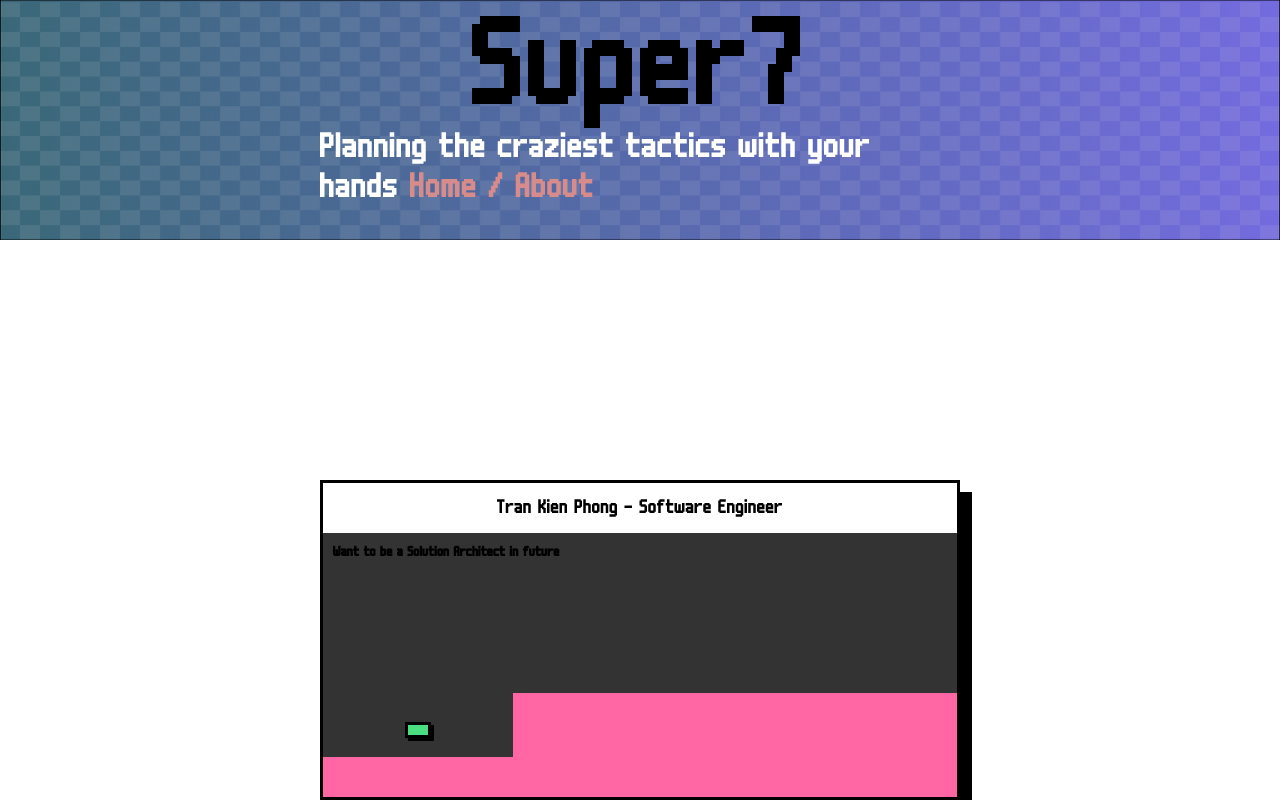
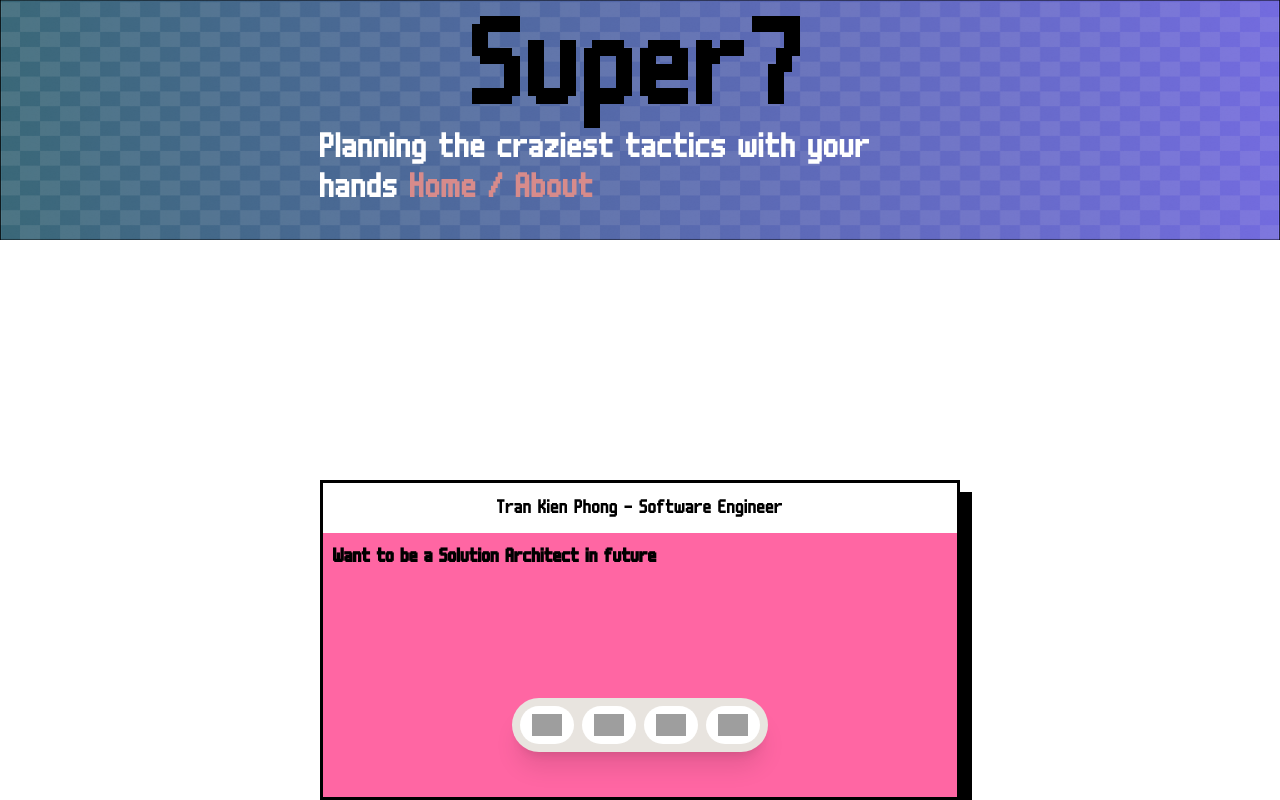
Before and after one commit to Julimorg/GameWeb, a Vue app: page /about in a window 1280 px wide. Shown: the top 800 px of the page. Built offline with nearby package versions, Linux system fonts and the light colour scheme; grey boxes are pictures that could not be loaded.

Commit message:
Done IconSocialBar comp

```diff
--- a/package.json
+++ b/package.json
@@ -17,6 +17,9 @@
     "format": "prettier --write src/"
   },
   "dependencies": {
+    "@fortawesome/fontawesome-svg-core": "^6.7.2",
+    "@fortawesome/free-solid-svg-icons": "^6.7.2",
+    "@fortawesome/vue-fontawesome": "^3.0.8",
     "@tailwindcss/vite": "^4.1.4",
     "pinia": "^3.0.1",
     "vue": "^3.5.13",
--- /dev/null
+++ b/src/components/IconSocialBar/IconSocialBar.vue
@@ -0,0 +1,59 @@
+<template>
+  <div
+    class="hover:scale-x-105 transition-all duration-300 *:transition-all *:duration-300 flex justify-start text-2xl items-center shadow-xl z-10 bg-[#e8e4df] gap-2 p-2 rounded-full"
+  >
+    <button
+      class="before:hidden hover:before:flex before:justify-center before:items-center before:h-4 before:text-[.6rem] before:px-1 before:content-['Facebook'] before:bg-black dark:before:bg-white dark:before:text-black before:text-white before:bg-opacity-50 before:absolute before:-top-7 before:rounded-lg hover:-translate-y-5 cursor-pointer hover:scale-125 bg-white rounded-full p-2 px-3"
+    >
+      <a :href="facebookUrl">
+        <img
+          src="https://upload.wikimedia.org/wikipedia/commons/thumb/b/b9/2023_Facebook_icon.svg/1024px-2023_Facebook_icon.svg.png"
+          alt="facebook icon"
+          class="w-[30px]"
+        />
+      </a>
+    </button>
+    <button
+      class="before:hidden hover:before:flex before:justify-center before:items-center before:h-4 before:text-[.6rem] before:px-1 before:content-['Github'] before:bg-black dark:before:bg-white dark:before:text-black before:text-white before:bg-opacity-50 before:absolute before:-top-7 before:rounded-lg hover:-translate-y-5 cursor-pointer hover:scale-125 bg-white rounded-full p-2 px-3"
+    >
+      <a :href="githubUrl">
+        <img
+          src="https://cdn-icons-png.flaticon.com/512/25/25231.png"
+          alt="github icon"
+          class="w-[30px]"
+        />
+      </a>
+    </button>
+    <button
+      class="before:hidden hover:before:flex before:justify-center before:items-center before:h-4 before:text-[.6rem] before:px-1 before:content-['Linkedin'] before:bg-black dark:before:bg-white dark:before:text-black before:text-white before:bg-opacity-50 before:absolute before:-top-7 before:rounded-lg hover:-translate-y-5 cursor-pointer hover:scale-125 bg-white rounded-full p-2 px-3"
+    >
+      <a :href="linkedinUrl">
+        <img
+          src="https://cdn1.iconfinder.com/data/icons/logotypes/32/circle-linkedin-512.png"
+          alt="linkedin icon"
+          class="w-[30px]"
+        />
+      </a>
+    </button>
+    <button
+      class="before:hidden hover:before:flex before:justify-center before:items-center before:h-4 before:text-[.6rem] before:px-1 before:content-['Instagram'] before:bg-black dark:before:bg-white dark:before:text-black before:text-white before:bg-opacity-50 before:absolute before:-top-7 before:rounded-lg hover:-translate-y-5 cursor-pointer hover:scale-125 bg-white rounded-full p-2 px-3"
+    >
+      <a :href="instagramUrl">
+        <img
+          src="https://i.pinimg.com/474x/1e/d6/e0/1ed6e0a9e69176a5fdb7e090a1046b86.jpg"
+          alt="instagram icon"
+          class="w-[30px]"
+        />
+      </a>
+    </button>
+  </div>
+</template>
+
+<script setup lang="ts">
+defineProps<{
+  facebookUrl: string
+  githubUrl: string
+  linkedinUrl: string
+  instagramUrl: string
+}>()
+</script>
--- a/src/main.ts
+++ b/src/main.ts
@@ -2,7 +2,8 @@ import './assets/main.css'
 
 import { createApp } from 'vue'
 import { createPinia } from 'pinia'
-
+import { library } from '@fortawesome/fontawesome-svg-core';
+import { FontAwesomeIcon } from '@fortawesome/vue-fontawesome';
 // import App from './App.vue'
 import router from './router'
 import HomeView from './views/HomePage/HomeView.vue'
--- a/src/views/Contact/Components/ContactCards.vue
+++ b/src/views/Contact/Components/ContactCards.vue
@@ -7,21 +7,34 @@
     >
       {{ name }}
     </div>
-    <div class="content padding-[8px 12px] text-sm font-semibold  p-[10px] h-[10rem] w-full bg-[#333]">
+    <div class="content padding-[8px 12px] text-xl font-semibold  p-[10px] h-[10rem] w-full ">
       {{ desc }}
       <br />
     </div>
-    <div class="information-box w-[30%] bg-[#333] h-[4rem] flex flex-col items-center justify-center">
-      <button class="button"></button>
+    <div class="information-box w-[50%] relative left-[25%] rounded-xl h-[4rem] flex flex-col items-center justify-center">
+      <IconSocialBar
+        :facebookUrl = facebookUrl
+        :githubUrl = githubUrl
+        :linkedinUrl = linkedinUrl
+        :instagramUrl = instagramUrl
+      />
     </div>
   </div>
 </template>
 <script setup lang="ts">
+
+import IconSocialBar from '@/components/IconSocialBar/IconSocialBar.vue';
+
 defineProps<{
   name: string
   desc: string
+  facebookUrl: string
+  githubUrl: string
+  linkedinUrl: string
+  instagramUrl: string
 }>()
 </script>
+
 <style scoped>
 .button {
   padding: 5px 10px;
--- a/src/views/Contact/ContactView.vue
+++ b/src/views/Contact/ContactView.vue
@@ -1,15 +1,18 @@
-<script setup lang = 'ts'>
-import ContactCards from './Components/ContactCards.vue';
-
+<script setup lang="ts">
+import ContactCards from './Components/ContactCards.vue'
 </script>
 <template>
-  <div class="about flex flex-col items-center justify-center ">
-      <ContactCards
-      name = "Tran Kien Phong - Software Engineer"
-      desc = " Want to be a Solution Architect in future"
-      />
+  <div class="about flex flex-col items-center justify-center">
+    <ContactCards
+      name="Tran Kien Phong - Software Engineer"
+      desc=" Want to be a Solution Architect in future"
+      facebookUrl="https://www.facebook.com/JianFongg"
+      githubUrl="https://github.com/Julimorg"
+      linkedinUrl="https://www.linkedin.com/in/chen-fong-8a59122a1/"
+      instagramUrl="https://www.instagram.com/jiann_fongg/"
+    />
+
   </div>
-
 </template>
 
 <style>
```
Also changed, not shown: 2 other files (tests, documents, lock files or other folders).
